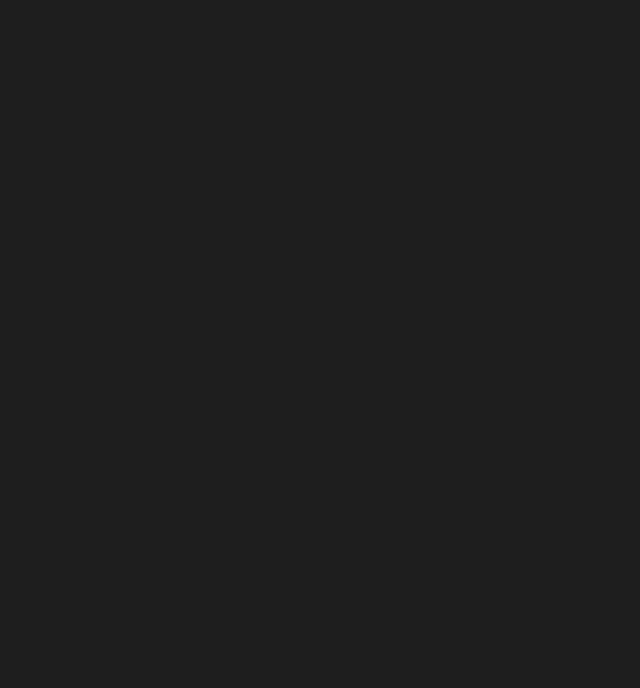
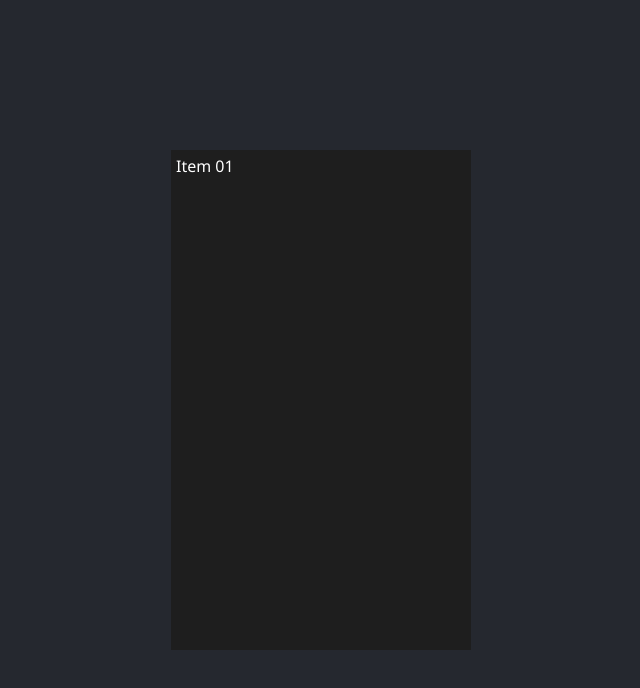
Before and after one commit to code-easy-platform/tree-manager, a React (Create React App) app: page / in a window 1280 px wide. Shown: the top 688 px of the page, without its empty margins (319-959 px from the left). Built offline with nearby package versions, Linux system fonts and the light colour scheme.

Commit message:
Arvore começa a funcionar. Mas não mantem estado global.

```diff
--- a/src/app/App.scss
+++ b/src/app/App.scss
@@ -2,6 +2,7 @@
 
 .App {
   text-align: center;
+  background-color: #282c34ca;
 }
 
 .App-logo {
--- a/src/app/App.tsx
+++ b/src/app/App.tsx
@@ -2,11 +2,23 @@ import React, { FC } from 'react';
 
 import './App.scss';
 import { TreeManager } from './tree-manager/TreeManager';
+import { TreeInterface } from './tree-manager/shared/models/TreeInterface';
+import { TreeItensTypes } from './tree-manager/shared/models/TreeItensTypes';
+
+const itens: TreeInterface[] = [
+  {itemId: 0, itemLabel: "Item 02", isSelected: false, itemChilds: [], itemType: TreeItensTypes.folder, nodeExpanded: false}
+];
 
 const App: FC = () => {
   return (
     <div className="App">
-      <TreeManager />
+      <div style={{ justifyContent: "center", flex: 1, display: "flex",  }}>
+        <div style={{ width: 300, height: 500, alignSelf: "center", backgroundColor: "#1E1E1E", flexDirection: "column" }}>
+
+          <TreeManager item={{itemId: 0, itemLabel: "Item 01", isSelected: false, itemChilds: itens, itemType: TreeItensTypes.folder, nodeExpanded: false}} />
+
+        </div>
+      </div>
     </div>
   );
 }
--- /dev/null
+++ b/src/app/tree-manager/TreeManager.scss
@@ -0,0 +1,15 @@
+@import "./../style/variables.scss";
+
+.tree-item {
+  height: min-content;
+  cursor: pointer;
+  padding: 5px;
+  width: 100%;
+}
+
+.tree-item:hover {
+  background-color: $color-top-bar;
+}
+.tree-item:active {
+  background-color: $color-background-col-click;
+}
--- a/src/app/tree-manager/TreeManager.tsx
+++ b/src/app/tree-manager/TreeManager.tsx
@@ -1,7 +1,29 @@
-import React from 'react';
+import React, { FC, useState } from 'react';
 
-export const TreeManager = () => {
-    return(
-        <></>
+import { TreeInterface } from './shared/models/TreeInterface';
+import './TreeManager.scss';
+import { TreeItem } from './shared/components/TreeItem';
+
+interface TreeProps {
+    item: TreeInterface,
+}
+
+export const TreeManager: FC<TreeProps> = ({ item }) => {
+    const [state, setState] = useState<TreeInterface>(item);
+
+    return (
+        <>
+            <TreeItem
+                itemTree={state}
+                onClick={(e) => setState({...state, nodeExpanded: !state.nodeExpanded})}
+            />
+            {state.nodeExpanded &&
+                state.itemChilds.map((item: TreeInterface) => {
+                    return (
+                        <TreeManager item={item} />
+                    );
+                })
+            }
+        </>
     );
 }
--- /dev/null
+++ b/src/app/tree-manager/shared/components/TreeItem.tsx
@@ -0,0 +1,19 @@
+import React, { FC } from 'react';
+import { TreeInterface } from '../models/TreeInterface';
+
+interface ItemTreeProps {
+    itemTree: TreeInterface,
+    onClick(event: React.MouseEvent<HTMLDivElement, MouseEvent>): void | undefined,
+}
+export const TreeItem: FC<ItemTreeProps> = ({ itemTree, onClick }) => {
+    return (
+        <div
+            onClick={onClick}
+            key={itemTree.itemId}
+            className="tree-item"
+            id={"tree_" + itemTree.itemId}
+        >
+            {itemTree.itemLabel}
+        </div>
+    );
+}
--- /dev/null
+++ b/src/app/tree-manager/shared/models/TreeInterface.tsx
@@ -0,0 +1,10 @@
+import { TreeItensTypes } from './TreeItensTypes';
+
+export interface TreeInterface {
+    itemId: number;
+    itemLabel: string;
+    isSelected: boolean;
+    nodeExpanded: boolean;
+    itemType: TreeItensTypes;
+    itemChilds: TreeInterface[];
+}
--- /dev/null
+++ b/src/app/tree-manager/shared/models/TreeItensTypes.tsx
@@ -0,0 +1,4 @@
+export enum TreeItensTypes {
+    folder="FOLDER",
+    file="FILE",
+}
```
